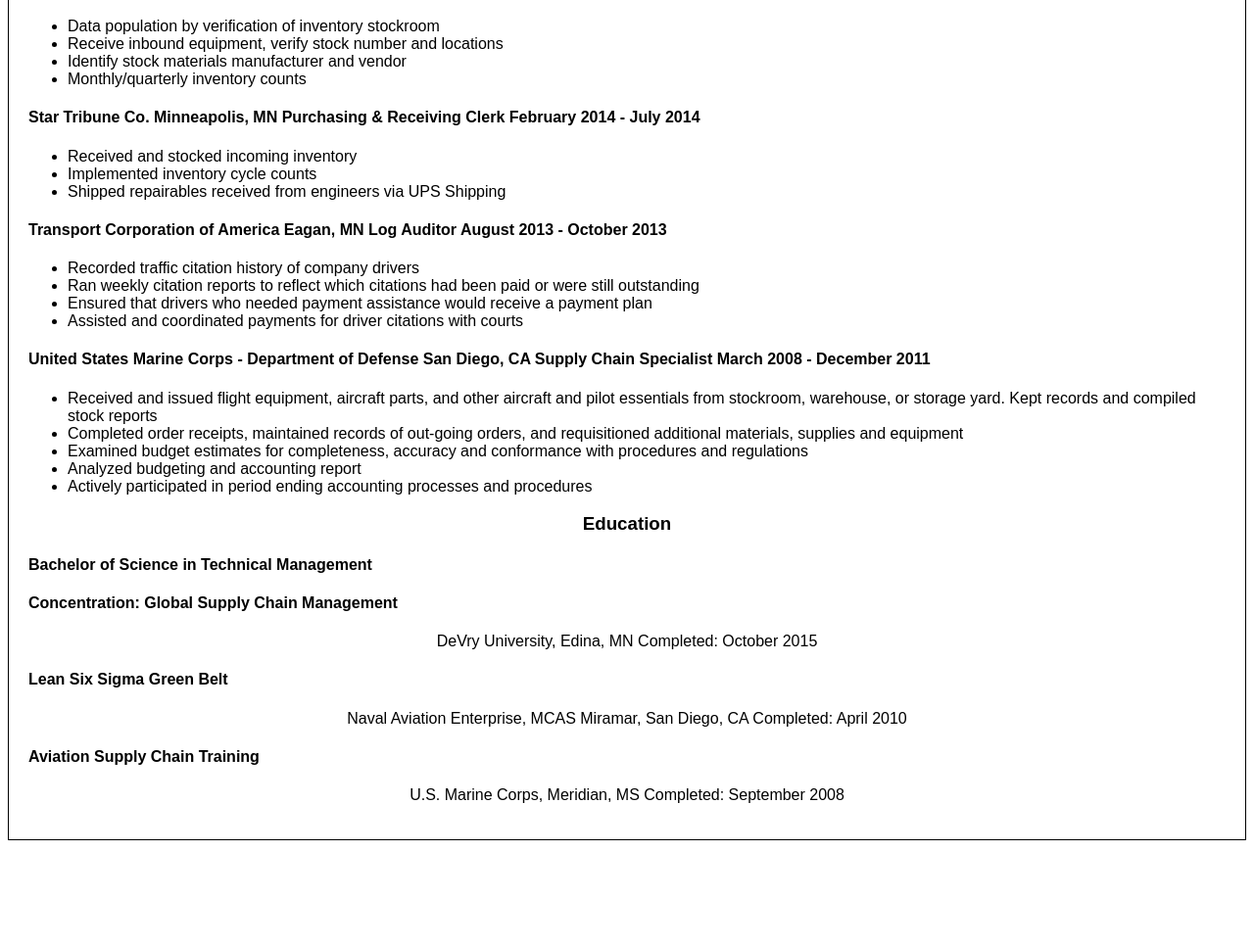
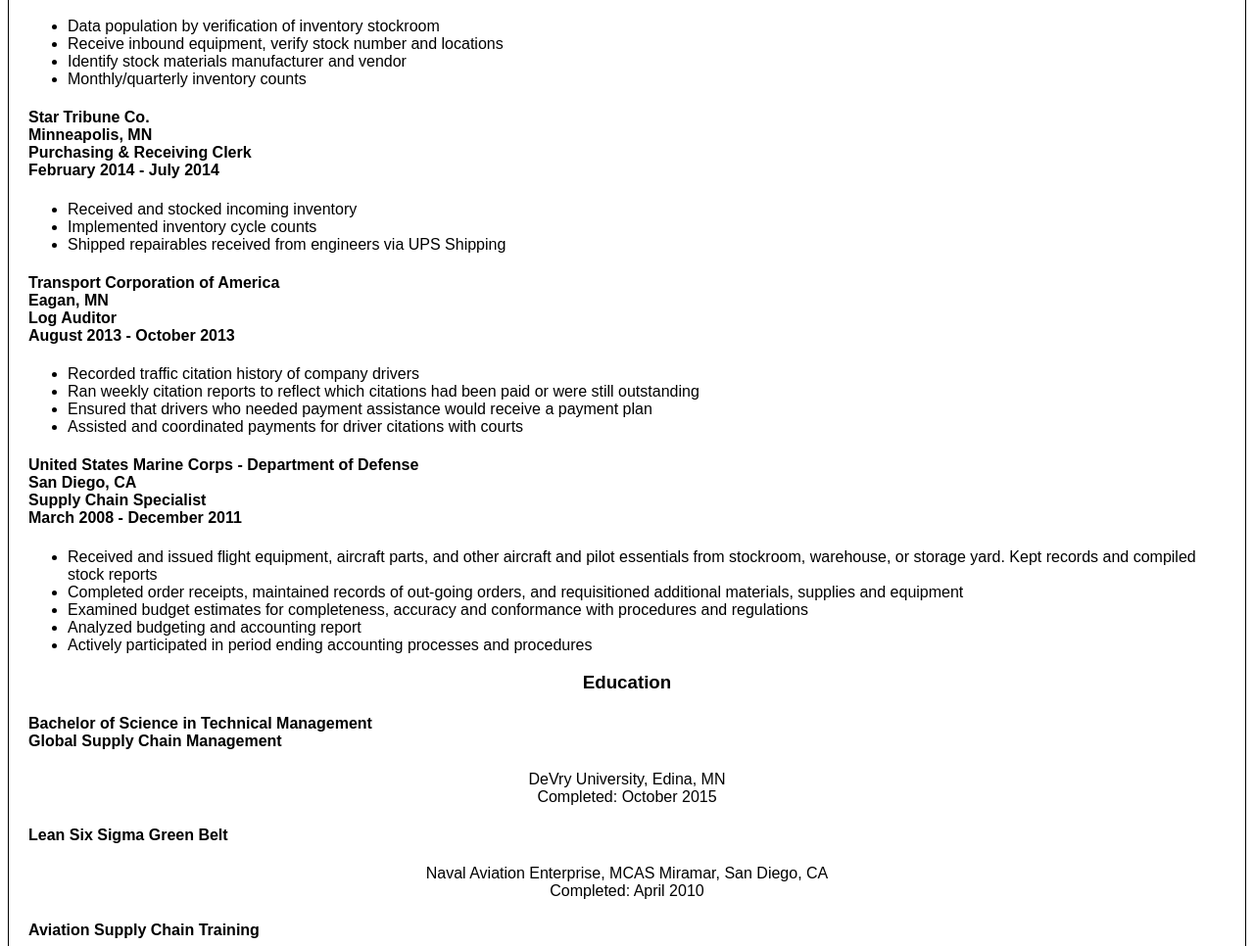
Before and after one commit to RyanKielty/ryankielty.github.io, a plain HTML site: page index.html in a window 1280 px wide. Shown: the part 684-1650 px from the top of the page at 98% size. Before the commit the page ends 1550 px from the top, so only its background shows below. Drawn offline with Linux system fonts and the light colour scheme.

Commit message:
Update index.html

```diff
--- a/index.html
+++ b/index.html
@@ -39,10 +39,7 @@
         </ul>
 
         <h4>
-          Star Tribune Co.
-          Minneapolis, MN
-          Purchasing & Receiving Clerk
-          February 2014 - July 2014
+          <p>Star Tribune Co.<br>Minneapolis, MN<br>Purchasing & Receiving Clerk<br>February 2014 - July 2014</p>
         </h4>
 
         <ul>
@@ -52,10 +49,7 @@
         </ul>
 
         <h4>
-          Transport Corporation of America
-          Eagan, MN
-          Log Auditor
-          August 2013 - October 2013
+          <p>Transport Corporation of America<br>Eagan, MN<br>Log Auditor<br>August 2013 - October 2013</p>
         </h4>
 
         <ul>
@@ -66,10 +60,7 @@
         </ul>
 
         <h4>
-          United States Marine Corps - Department of Defense
-          San Diego, CA
-          Supply Chain Specialist
-          March 2008 - December 2011
+          <p>United States Marine Corps - Department of Defense<br>San Diego, CA<br>Supply Chain Specialist<br>March 2008 - December 2011</p>
         </h4>
 
         <ul>
@@ -81,23 +72,13 @@
         </ul>
 
     <h3>Education</h3>
-        <h4>Bachelor of Science in Technical Management</h4>
-        <h4>Concentration: Global Supply Chain Management</h4>
-          <p>
-            DeVry University, Edina, MN
-            Completed: October 2015
-          </p>
+        <h4>Bachelor of Science in Technical Management<br>   Global Supply Chain Management</h4>
+          <p>DeVry University, Edina, MN<br>Completed: October 2015</p>
 
         <h4>Lean Six Sigma Green Belt</h4>
-          <p>
-            Naval Aviation Enterprise, MCAS Miramar, San Diego, CA
-            Completed: April 2010
-          </p>
+          <p>Naval Aviation Enterprise, MCAS Miramar, San Diego, CA<br>Completed: April 2010</p>
 
         <h4>Aviation Supply Chain Training</h4>
-          <p>
-            U.S. Marine Corps, Meridian, MS
-            Completed: September 2008
-          </p>
+          <p>U.S. Marine Corps, Meridian, MS<br>Completed: September 2008</p>
   </body>
 </html>
```
